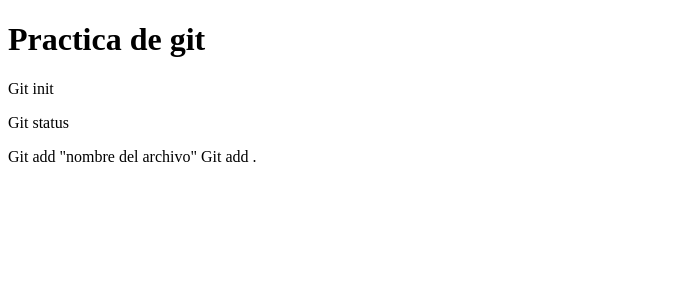
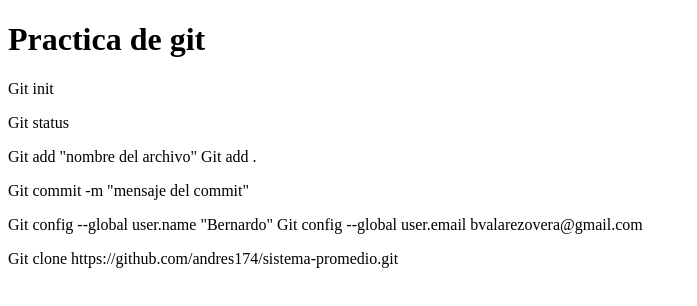
Before and after one commit to Bernardexs/pract-git, a plain HTML site: page index.html in a window 1280 px wide. Shown: the whole page, without its empty margins (0-697 px from the left). Drawn offline with Linux system fonts and the light colour scheme.

Commit message:
segundo commit

```diff
--- a/index.html
+++ b/index.html
@@ -14,6 +14,16 @@
     <p>Git add "nombre del archivo"
         Git add .
     </p>
+    <p>
+        Git commit -m "mensaje del commit"
+    </p>
+    <p>
+        Git config --global user.name "Bernardo"
+        Git config --global user.email bvalarezovera@gmail.com
+    </p>
+    <p>
+        Git clone https://github.com/andres174/sistema-promedio.git
+    </p>
 
 </body>
 </html>
```
